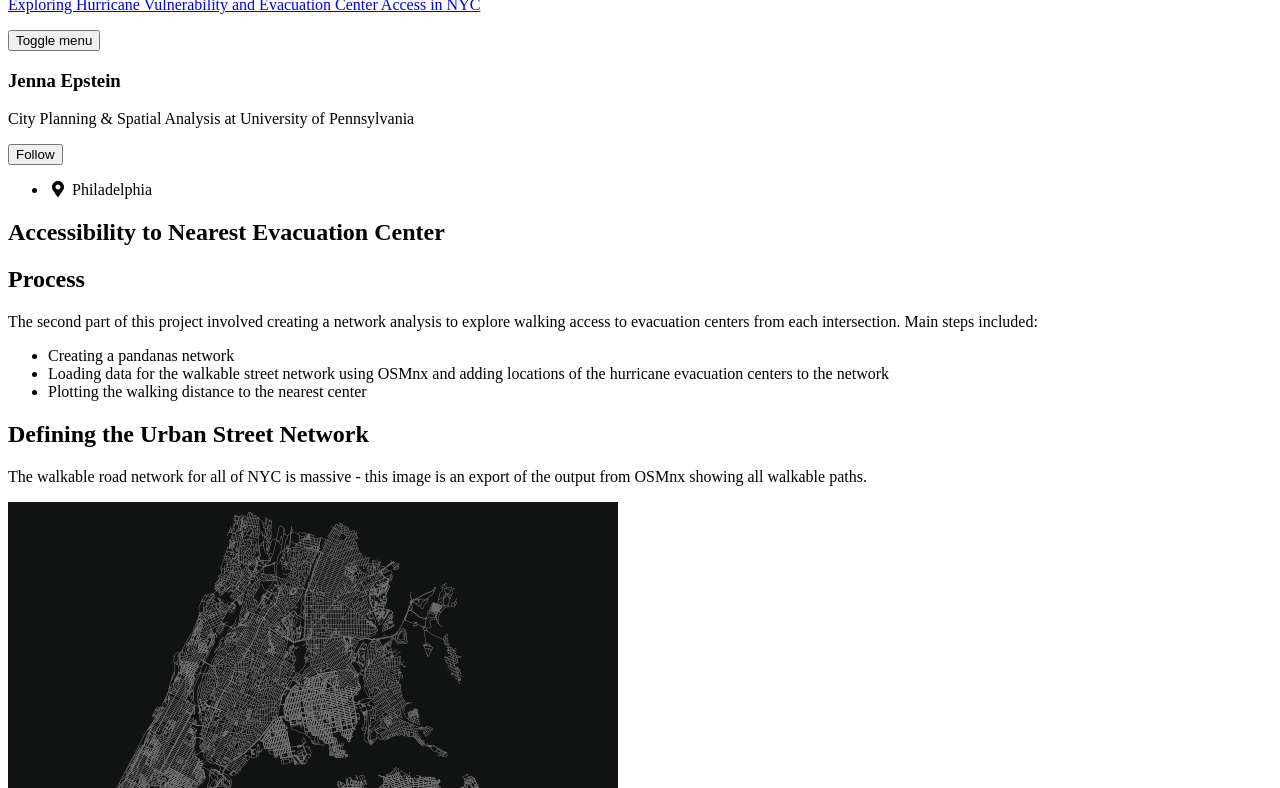
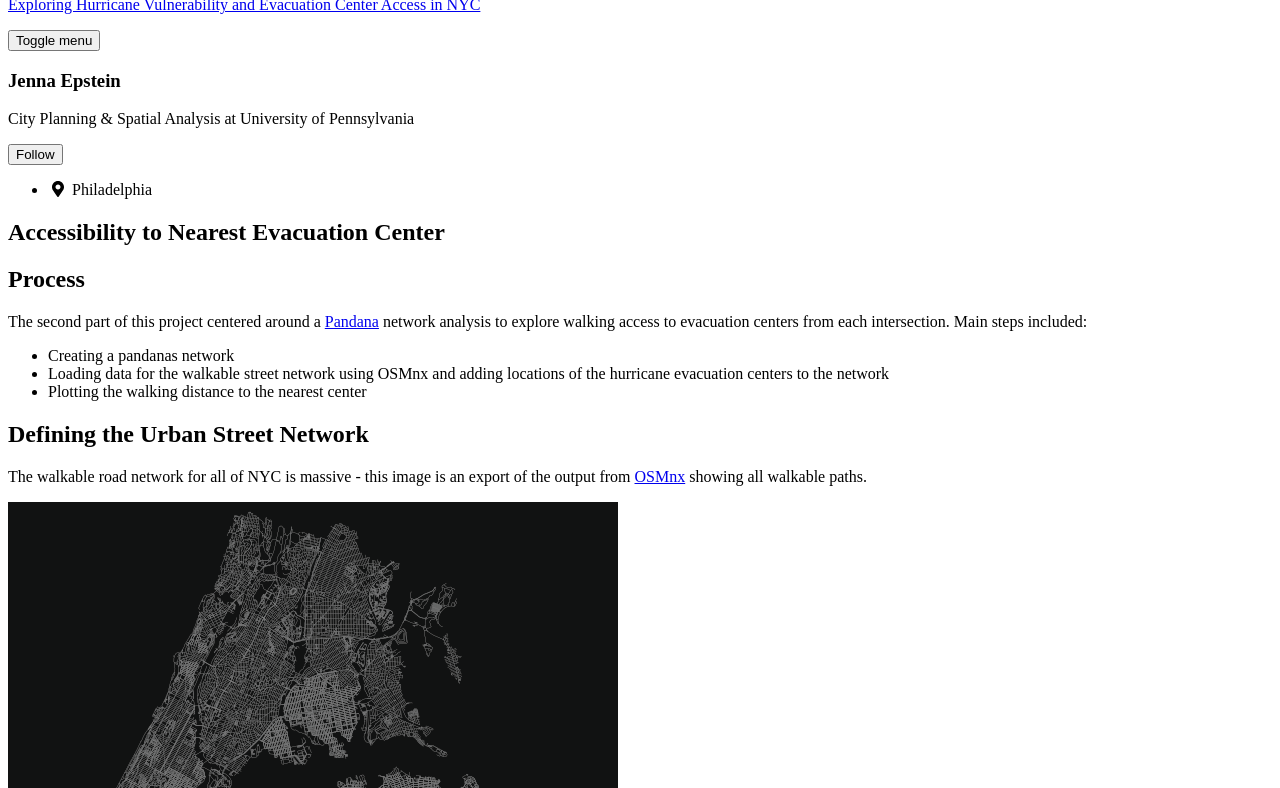
Before and after one commit to jennaepstein/MUSA550-finalproject, a Jekyll site: the page built from _posts/2021-12-20-accessibility-to-centers.md, in a window 1280 px wide and 900 px high, cut to the strip 112-900 px from the top of the window. Built offline with Jekyll 4.4.1, drawn with Linux system fonts in a browser that asks for light colours; cached includes are drawn as plain includes; nearby versions of some CDN libraries.

Commit message:
Update 2021-12-20-accessibility-to-centers.md

```diff
--- a/_posts/2021-12-20-accessibility-to-centers.md
+++ b/_posts/2021-12-20-accessibility-to-centers.md
@@ -13,13 +13,13 @@ toc_sticky: false
 classes: wide
 ---
 ## Process
-The second part of this project involved creating a network analysis to explore walking access to evacuation centers from each intersection. Main steps included:
+The second part of this project centered around a [Pandana](http://udst.github.io/pandana/) network analysis to explore walking access to evacuation centers from each intersection. Main steps included:
 * Creating a pandanas network
 * Loading data for the walkable street network using OSMnx and adding locations of the hurricane evacuation centers to the network
 * Plotting the walking distance to the nearest center
 
 ## Defining the Urban Street Network
-The walkable road network for all of NYC is massive - this image is an export of the output from OSMnx showing all walkable paths.
+The walkable road network for all of NYC is massive - this image is an export of the output from [OSMnx](https://osmnx.readthedocs.io/en/stable/) showing all walkable paths.
 
 ![G_NYC_roadnetwork]({{ site.url }}{{ site.baseurl }}/assets/images/G_NYC_roadnetwork_v2.png)
 <img src="G_NYC_roadnetwork_v2.png" height="300">
```
